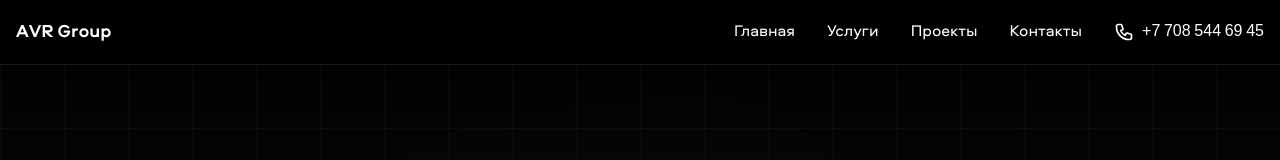
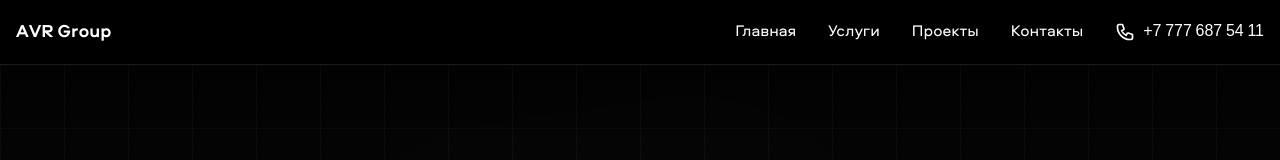
Before and after one commit to SmaylovSerikbay/avrgroupkz, a Next.js app: page / in a window 1280 px wide. Shown: the top 160 px of the page. Built offline with nearby package versions, Linux system fonts and the light colour scheme.

Commit message:
Update contact phone number in page and header components

```diff
--- a/app/components/Header.tsx
+++ b/app/components/Header.tsx
@@ -64,7 +64,7 @@ export default function Header() {
               <svg className="w-5 h-5 mr-2" fill="none" viewBox="0 0 24 24" stroke="currentColor">
                 <path strokeLinecap="round" strokeLinejoin="round" strokeWidth={2} d="M3 5a2 2 0 012-2h3.28a1 1 0 01.948.684l1.498 4.493a1 1 0 01-.502 1.21l-2.257 1.13a11.042 11.042 0 005.516 5.516l1.13-2.257a1 1 0 011.21-.502l4.493 1.498a1 1 0 01.684.949V19a2 2 0 01-2 2h-1C9.716 21 3 14.284 3 6V5z" />
               </svg>
-              +7 708 544 69 45
+              +7 777 687 54 11
             </a>
           </div>
 
--- a/app/page.tsx
+++ b/app/page.tsx
@@ -333,7 +333,7 @@ export default function Home() {
                   <svg className="h-5 w-5 mr-2" fill="none" viewBox="0 0 24 24" stroke="currentColor">
                     <path strokeLinecap="round" strokeLinejoin="round" strokeWidth={2} d="M3 5a2 2 0 012-2h3.28a1 1 0 01.948.684l1.498 4.493a1 1 0 01-.502 1.21l-2.257 1.13a11.042 11.042 0 005.516 5.516l1.13-2.257a1 1 0 011.21-.502l4.493 1.498a1 1 0 01.684.949V19a2 2 0 01-2 2h-1C9.716 21 3 14.284 3 6V5z" />
                   </svg>
-                  <a href="tel:+77776875411" className="hover:text-white transition-colors">+7 708 544 69 45</a>
+                  <a href="tel:+77776875411" className="hover:text-white transition-colors">+7 777 687 54 11</a>
                 </li>
                 <li className="flex items-center text-gray-400">
                   <svg className="h-5 w-5 mr-2" fill="none" viewBox="0 0 24 24" stroke="currentColor">
```
